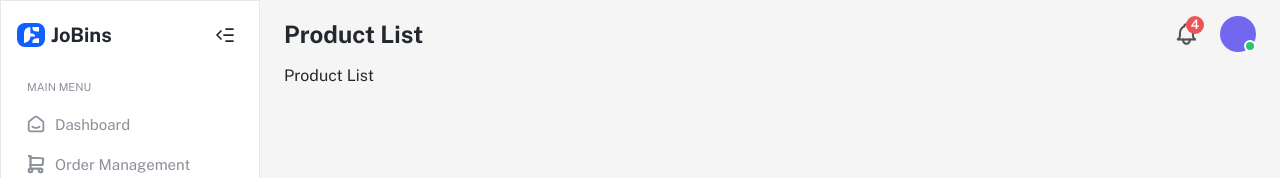
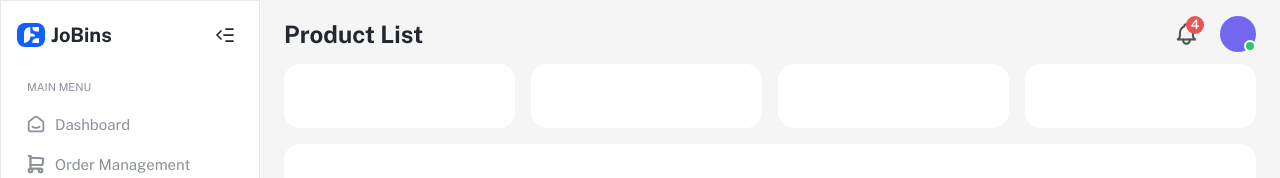
Before and after one commit to ManojThulung/jobins-frontend-challenge, a React (Vite) app: page /product-list in a window 1280 px wide. Shown: the top 178 px of the page. Built offline with nearby package versions, Linux system fonts and the light colour scheme; sample sign-in values are in the browser's storage.

Commit message:
FEAT: Added pages layout

```diff
--- a/src/pages/AddProducts.jsx
+++ b/src/pages/AddProducts.jsx
@@ -1,7 +1,12 @@
-import CustomDropDown from "../components/dashboardLayout/CustomDropDown";
-
 const AddProducts = () => {
-  return <div className="animate-slide-up">Add Products</div>;
+  return (
+    <div className="animate-slide-up grid min-h-[80vh]">
+      <div className="h-full flex gap-4 flex-col sm:flex-row">
+        <div className="card h-full card w-[300px]" />
+        <div className="card h-full flex-grow" />
+      </div>
+    </div>
+  );
 };
 
 export default AddProducts;
--- a/src/pages/Brand.jsx
+++ b/src/pages/Brand.jsx
@@ -1,5 +1,13 @@
 const Brand = () => {
-  return <div className="animate-slide-up">Brand</div>;
+  return (
+    <div className="animate-slide-up flex flex-col min-h-[80vh] gap-4">
+      <div className="card h-20" />
+      <div className="grid grid-cols-3 gap-4 flex-grow">
+        <div className="card col-span-2" />
+        <div className="card col-span-1" />
+      </div>
+    </div>
+  );
 };
 
 export default Brand;
--- a/src/pages/OrderManagement.jsx
+++ b/src/pages/OrderManagement.jsx
@@ -1,5 +1,10 @@
 const OrderManagement = () => {
-  return <div className="animate-slide-up">Order Management</div>;
+  return (
+    <div className="animate-slide-up flex flex-col min-h-[80vh] gap-4">
+      <div className="card h-20" />
+      <div className="card flex-grow" />
+    </div>
+  );
 };
 
 export default OrderManagement;
--- a/src/pages/ProductList.jsx
+++ b/src/pages/ProductList.jsx
@@ -1,5 +1,16 @@
 const ProductList = () => {
-  return <div className="animate-slide-up">Product List</div>;
+  return (
+    <div className="animate-slide-up flex flex-col min-h-[80vh] gap-4">
+      <div className="grid grid-cols-2 sm:grid-cols-4 gap-4">
+        <div className="h-16 card w-full" />
+        <div className="h-16 card w-full" />
+        <div className="h-16 card w-full" />
+        <div className="h-16 card w-full" />
+      </div>
+
+      <div className="flex-grow w-full card" />
+    </div>
+  );
 };
 
 export default ProductList;
```
